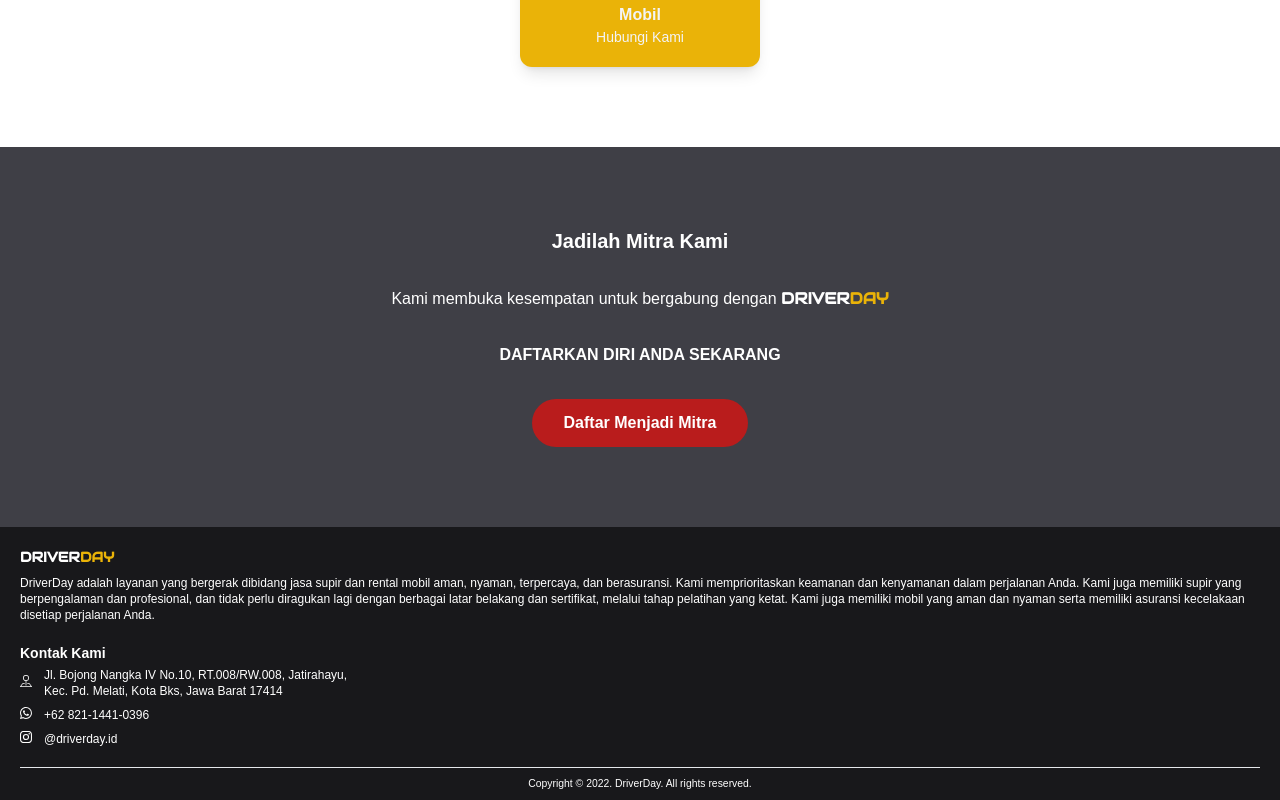
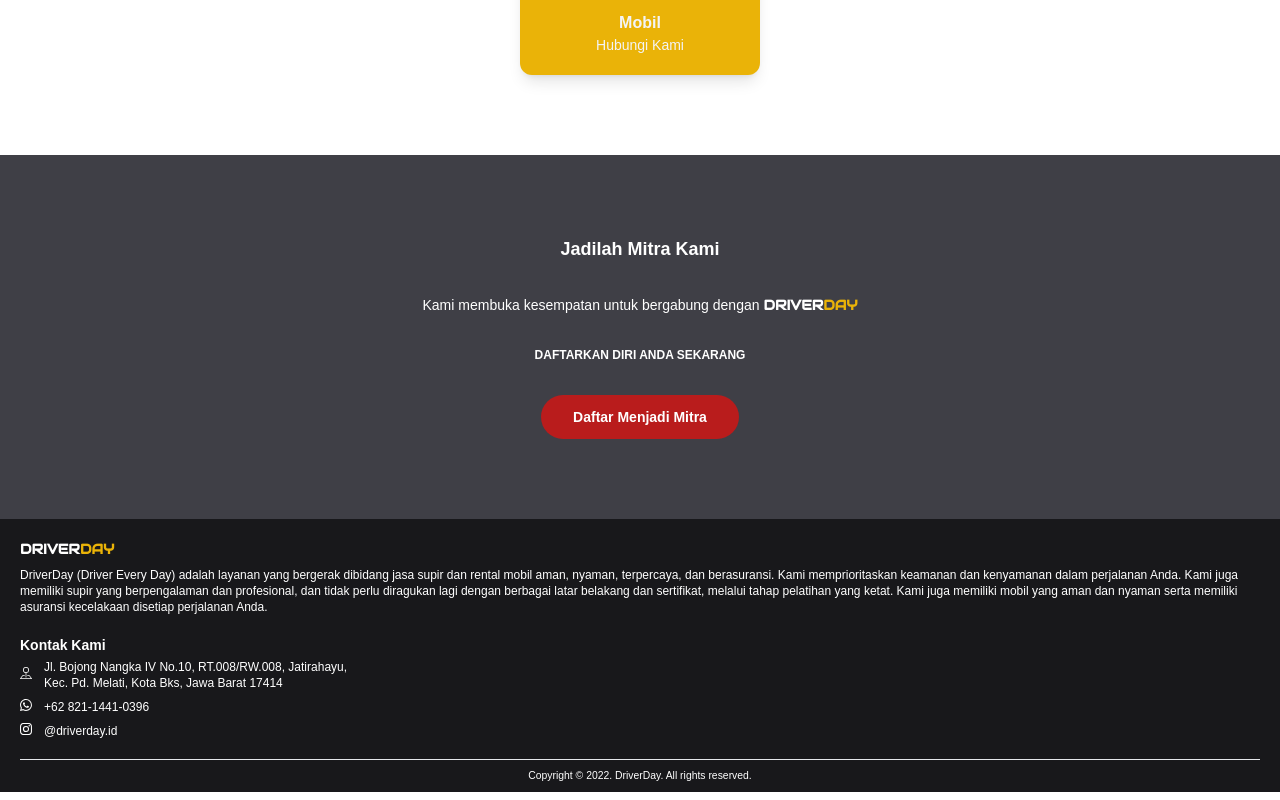
Before and after one commit to popowpow/dayinrentcar, a Next.js app: page / in a window 1280 px wide. Shown: the part 1996-2796 px from the top of the page. Built offline with nearby package versions, Linux system fonts and the light colour scheme; a web font is replaced by a local one.

Commit message:
improve content

```diff
--- a/src/components/Footer.tsx
+++ b/src/components/Footer.tsx
@@ -8,13 +8,14 @@
           DRIVER<span className="text-yellow-500">DAY</span>
         </p>
         <p className="mt-2">
-          DriverDay adalah layanan yang bergerak dibidang jasa supir dan rental
-          mobil aman, nyaman, terpercaya, dan berasuransi. Kami memprioritaskan
-          keamanan dan kenyamanan dalam perjalanan Anda. Kami juga memiliki
-          supir yang berpengalaman dan profesional, dan tidak perlu diragukan
-          lagi dengan berbagai latar belakang dan sertifikat, melalui tahap
-          pelatihan yang ketat. Kami juga memiliki mobil yang aman dan nyaman
-          serta memiliki asuransi kecelakaan disetiap perjalanan Anda.
+          DriverDay (Driver Every Day) adalah layanan yang bergerak dibidang
+          jasa supir dan rental mobil aman, nyaman, terpercaya, dan berasuransi.
+          Kami memprioritaskan keamanan dan kenyamanan dalam perjalanan Anda.
+          Kami juga memiliki supir yang berpengalaman dan profesional, dan tidak
+          perlu diragukan lagi dengan berbagai latar belakang dan sertifikat,
+          melalui tahap pelatihan yang ketat. Kami juga memiliki mobil yang aman
+          dan nyaman serta memiliki asuransi kecelakaan disetiap perjalanan
+          Anda.
         </p>
       </div>
 
--- a/src/pages/_document.tsx
+++ b/src/pages/_document.tsx
@@ -4,6 +4,56 @@
   return (
     <Html lang="id">
       <Head>
+        {/* HTML Meta Tags */}
+        <meta
+          name="description"
+          content="Jasa Supir dan Rental Mobil Harian, Mingguan dan Bulanan. Aman, nyaman, terpercaya, dan berasuransi"
+        />
+
+        {/* Google / Search Engine Tags */}
+        <meta
+          itemProp="name"
+          content="DriverDay (Driver Every Day) - Jasa Supir dan Rental Mobil Harian, Mingguan, Bulanan"
+        />
+        <meta
+          itemProp="description"
+          content="Jasa Supir dan Rental Mobil Harian, Mingguan dan Bulanan. Aman, nyaman, terpercaya, dan berasuransi"
+        />
+        <meta
+          itemProp="image"
+          content="https://dl.dropboxusercontent.com/s/joae2hqrnvgv0zb/cover.png?dl=0"
+        />
+
+        {/* Facebook Meta Tags */}
+        <meta property="og:type" content="website" />
+        <meta
+          property="og:title"
+          content="DriverDay (Driver Every Day) - Jasa Supir dan Rental Mobil Harian, Mingguan, Bulanan"
+        />
+        <meta
+          property="og:description"
+          content="Jasa Supir dan Rental Mobil Harian, Mingguan dan Bulanan. Aman, nyaman, terpercaya, dan berasuransi"
+        />
+        <meta
+          property="og:image"
+          content="https://dl.dropboxusercontent.com/s/joae2hqrnvgv0zb/cover.png?dl=0"
+        />
+
+        {/* Twitter Meta Tags */}
+        <meta name="twitter:card" content="summary_large_image" />
+        <meta
+          name="twitter:title"
+          content="DriverDay (Driver Every Day) - Jasa Supir dan Rental Mobil Harian, Mingguan, Bulanan"
+        />
+        <meta
+          name="twitter:description"
+          content="Jasa Supir dan Rental Mobil Harian, Mingguan dan Bulanan. Aman, nyaman, terpercaya, dan berasuransi"
+        />
+        <meta
+          name="twitter:image"
+          content="https://dl.dropboxusercontent.com/s/joae2hqrnvgv0zb/cover.png?dl=0"
+        />
+
         {/* Other Meta Tags */}
         <meta
           name="keywords"
--- a/src/pages/about-us.tsx
+++ b/src/pages/about-us.tsx
@@ -29,14 +29,14 @@
             DRIVER<span className="text-yellow-500">DAY</span>
           </p>
           <p className="mt-8">
-            DriverKu adalah layanan yang bergerak dibidang jasa supir dan rental
-            mobil aman, nyaman, terpercaya, dan berasuransi. Kami
-            memprioritaskan keamanan dan kenyamanan dalam perjalanan Anda. Kami
-            juga memiliki supir yang berpengalaman dan profesional, dan tidak
-            perlu diragukan lagi dengan berbagai latar belakang dan sertifikat,
-            melalui tahap pelatihan yang ketat. Kami juga memiliki mobil yang
-            aman dan nyaman serta memiliki asuransi kecelakaan disetiap
-            perjalanan Anda.
+            DriverDay (Driver Every Day) adalah layanan yang bergerak dibidang
+            jasa supir dan rental mobil aman, nyaman, terpercaya, dan
+            berasuransi. Kami memprioritaskan keamanan dan kenyamanan dalam
+            perjalanan Anda. Kami juga memiliki supir yang berpengalaman dan
+            profesional, dan tidak perlu diragukan lagi dengan berbagai latar
+            belakang dan sertifikat, melalui tahap pelatihan yang ketat. Kami
+            juga memiliki mobil yang aman dan nyaman serta memiliki asuransi
+            kecelakaan disetiap perjalanan Anda.
           </p>
         </section>
 
--- a/src/pages/index.tsx
+++ b/src/pages/index.tsx
@@ -16,7 +16,8 @@
     <>
       <Head>
         <title>
-          DriverDay - Jasa Supir dan Rental Mobil Harian, Mingguan, Bulanan
+          DriverDay (Driver Every Day) - Jasa Supir dan Rental Mobil Harian,
+          Mingguan, Bulanan
         </title>
       </Head>
 
@@ -50,13 +51,13 @@
         </section>
 
         <section className="bg-gray-100 text-center p-20">
-          <h2 className="text-xl font-bold">
+          <h2 className="text-2xl font-bold">
             <span className="font-secondary">Order</span>{" "}
             <span className="font-bold font-logo">
               DRIVER<span className="text-yellow-500">DAY</span>
             </span>
           </h2>
-          <p className="mt-8">
+          <p className="mt-8 text-lg font-bold">
             Pesan jasa supir & rental mobil harian, mingguan, bulanan
           </p>
           <button
@@ -105,18 +106,18 @@
         </section>
 
         <section className="bg-zinc-700 text-center p-20 text-white">
-          <h2 className="text-xl font-bold font-secondary">
+          <h2 className="text-lg font-bold font-secondary">
             Jadilah Mitra Kami
           </h2>
-          <p className="mt-8">
+          <p className="mt-8 text-sm">
             Kami membuka kesempatan untuk bergabung dengan{" "}
             <span className="font-bold font-logo">
               DRIVER<span className="text-yellow-500">DAY</span>
             </span>
           </p>
-          <p className="mt-8 font-bold">DAFTARKAN DIRI ANDA SEKARANG</p>
+          <p className="mt-8 font-bold text-xs">DAFTARKAN DIRI ANDA SEKARANG</p>
           <button
-            className="mt-8 py-3 px-8 rounded-full font-bold bg-red-700 text-white"
+            className="mt-8 py-3 px-8 rounded-full font-bold bg-red-700 text-white text-sm"
             onClick={() =>
               onLinkClick(
                 "https://wa.me/+6282124490998?text=Hallo, saya ingin menjadi mitra DriverDay"
```
